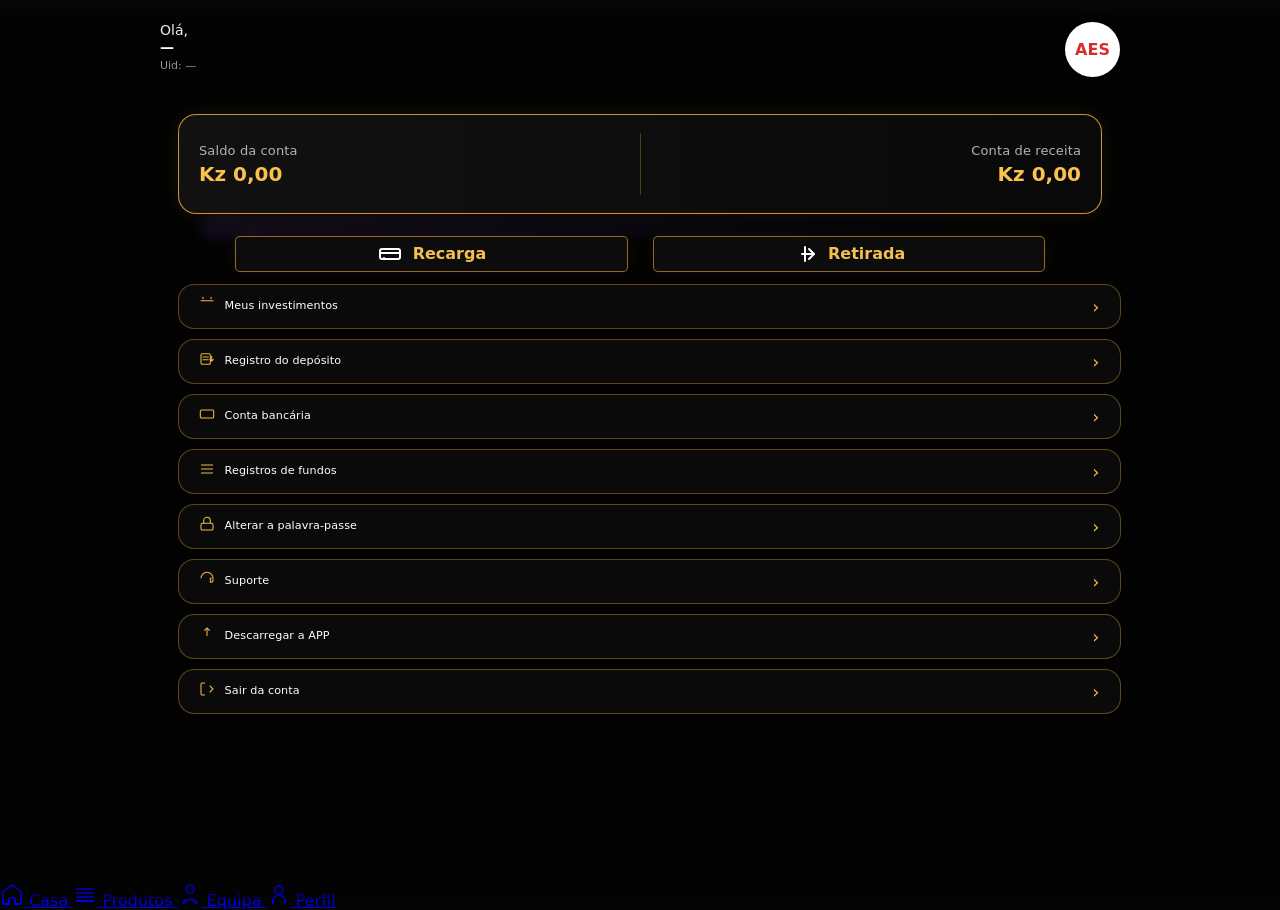
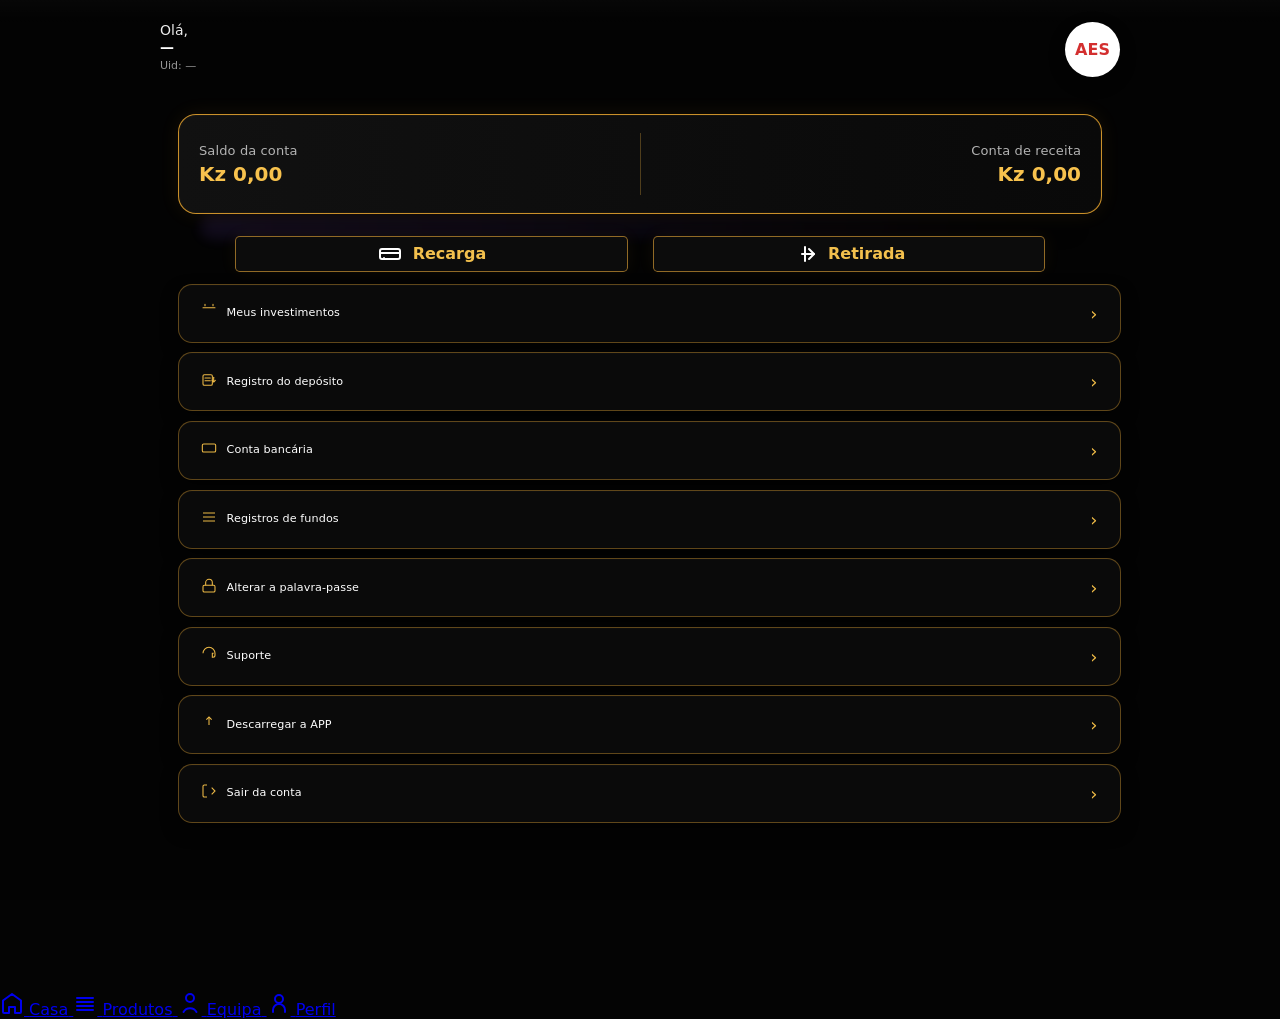

Update pessoal.css

--- a/pessoal.css
+++ b/pessoal.css
@@ -19,7 +19,7 @@
   --action-border-opacity: 5;
   --action-border-width: 1px;       /* borda levemente mais visível */
   --action-border-color: rgba(255,184,55,.35);
-  --menu-item-radius: 16px;           /* ligeiro ajuste */
+  --menu-item-radius: 14px;           /* ligeiro ajuste */
   --menu-item-padding-vertical: 14px;  /* valor original preservado (backup) */
   --menu-item-padding-horizontal: 20px;/* valor original preservado (backup) */
   --btn-radius: 12px;
@@ -326,7 +326,7 @@ box-shadow:
   display:flex;
   align-items:center;
   gap: 9.6px; /* var(--action-gap-compact) em px direto para consistência */
-  padding: 11.2px 20px; /* vertical/horizontal compactos */
+  padding: 18px 22px; /* vertical/horizontal compactos */
   border-radius: var(--menu-item-radius);
   margin: 0 0px;
   background:#0a0a0a;
